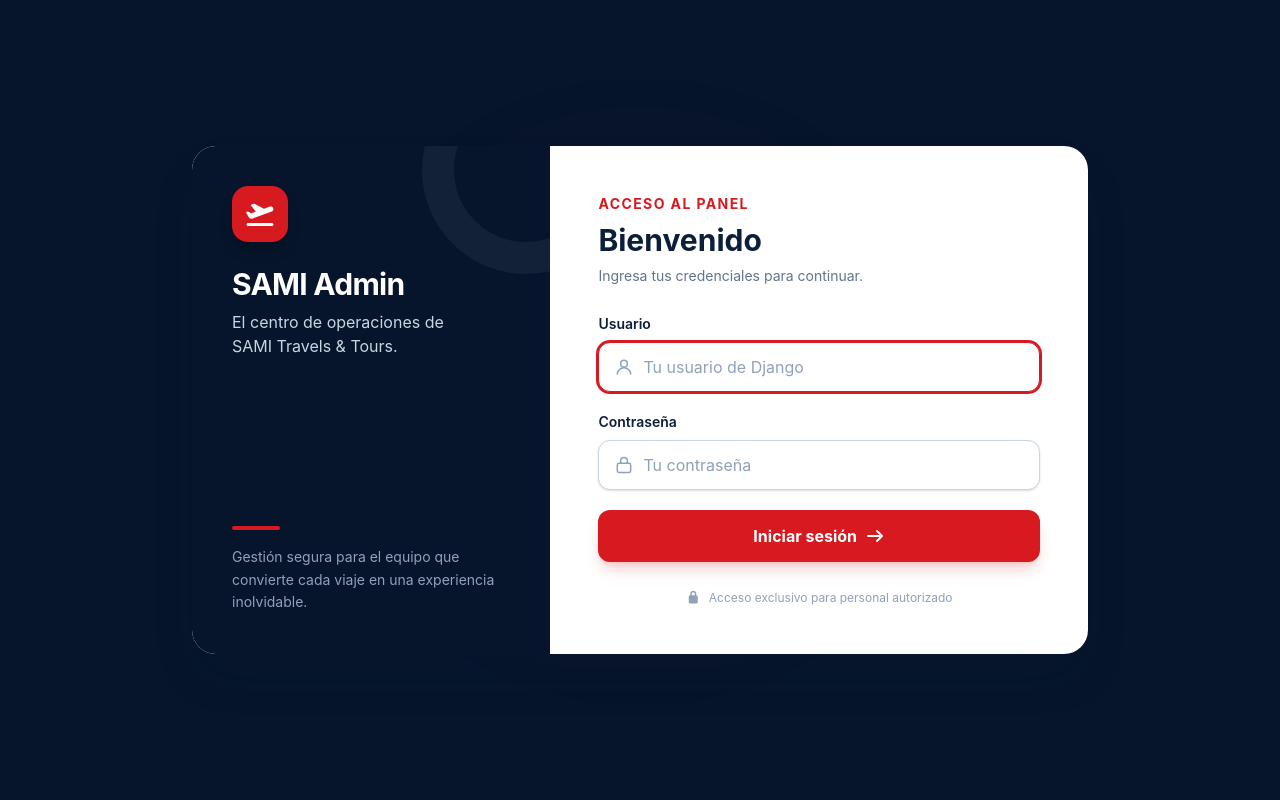
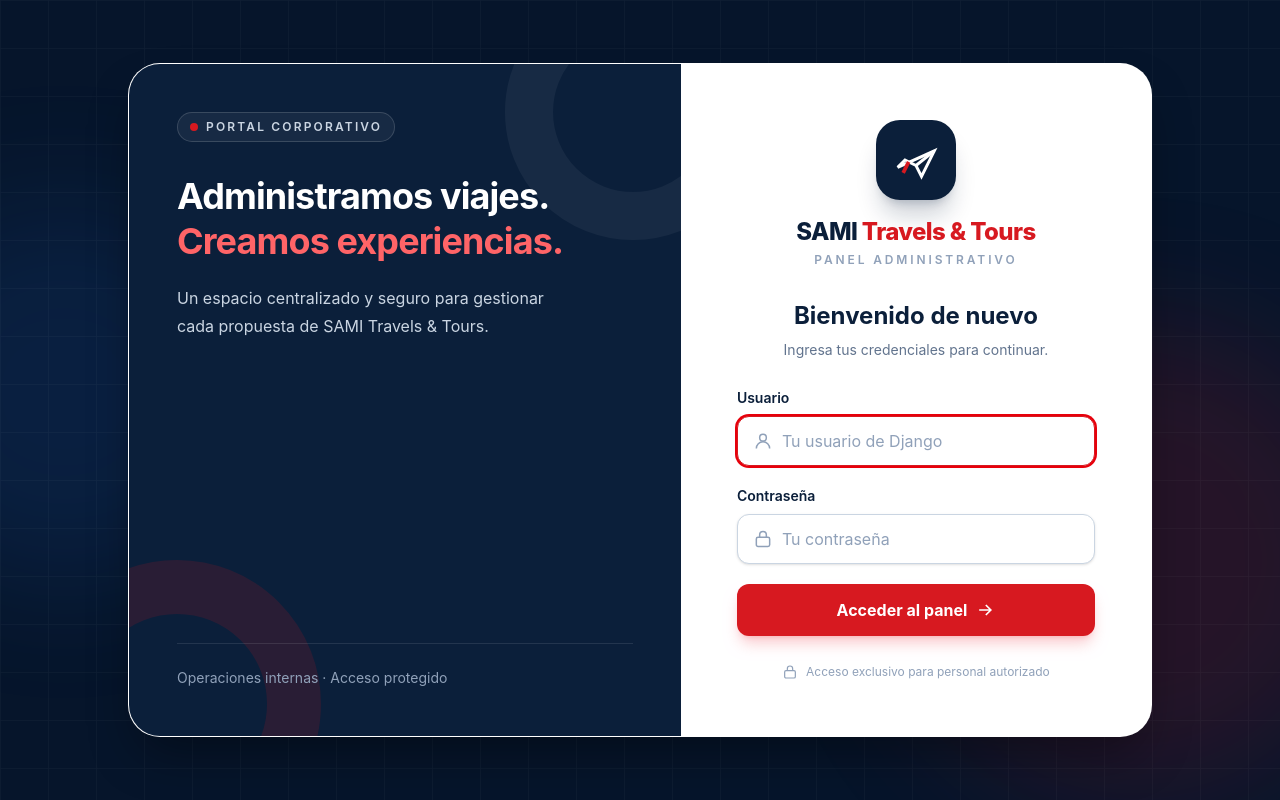
Before and after one commit to JaimeBerrios/SAMI-Travels---Tours-App, a Django app: page /sami-admin/login/?next=/sami-admin/cotizaciones/1/pdf/ in a window 1280 px wide. Run offline with Django 4.2, Linux system fonts and the light colour scheme.

Commit message:
ui: polish login, actions and fix PDF rendering

```diff
--- a/sami_admin/forms.py
+++ b/sami_admin/forms.py
@@ -57,7 +57,7 @@ class SamiAdminAuthenticationForm(AuthenticationForm):
                     "block w-full rounded-xl border border-slate-300 bg-white "
                     "py-3 pl-11 pr-4 text-brand-navy shadow-sm outline-none transition "
                     "placeholder:text-slate-400 focus:border-brand-red "
-                    "focus:ring-2 focus:ring-brand-red"
+                    "focus:ring-2 focus:ring-red-600"
                 ),
             }
         ),
@@ -73,7 +73,7 @@ class SamiAdminAuthenticationForm(AuthenticationForm):
                     "block w-full rounded-xl border border-slate-300 bg-white "
                     "py-3 pl-11 pr-4 text-brand-navy shadow-sm outline-none transition "
                     "placeholder:text-slate-400 focus:border-brand-red "
-                    "focus:ring-2 focus:ring-brand-red"
+                    "focus:ring-2 focus:ring-red-600"
                 ),
             }
         ),
--- a/sami_admin/templates/sami_admin/login.html
+++ b/sami_admin/templates/sami_admin/login.html
@@ -7,43 +7,49 @@
     <meta name="robots" content="noindex,nofollow">
     <title>Iniciar sesión | SAMI Admin</title>
     <link rel="stylesheet" href="{% static 'css/dist/styles.css' %}">
-    <link rel="preconnect" href="https://cdnjs.cloudflare.com" crossorigin>
-    <link rel="stylesheet" href="https://cdnjs.cloudflare.com/ajax/libs/font-awesome/7.3.0/css/all.min.css" referrerpolicy="no-referrer">
 </head>
-<body class="min-h-screen bg-brand-navy-dark antialiased">
-    <main class="relative grid min-h-screen place-items-center overflow-hidden px-4 py-10">
+<body class="min-h-screen bg-slate-950 text-slate-900 antialiased">
+    <main class="relative flex min-h-screen items-center justify-center overflow-hidden px-4 py-8 sm:px-6 lg:px-8">
         <div class="absolute inset-0 bg-brand-navy-dark" aria-hidden="true"></div>
-        <div class="absolute left-1/2 top-1/4 size-96 -translate-x-1/2 rounded-full bg-brand-red/15 blur-3xl" aria-hidden="true"></div>
+        <div class="absolute -left-32 top-1/4 size-96 rounded-full bg-blue-500/10 blur-3xl" aria-hidden="true"></div>
+        <div class="absolute -right-24 bottom-0 size-[30rem] rounded-full bg-brand-red/15 blur-3xl" aria-hidden="true"></div>
+        <div class="absolute inset-0 opacity-[.035]" style="background-image: linear-gradient(rgba(255,255,255,.8) 1px, transparent 1px), linear-gradient(90deg, rgba(255,255,255,.8) 1px, transparent 1px); background-size: 48px 48px;" aria-hidden="true"></div>
 
-        <section class="relative grid w-full max-w-4xl overflow-hidden rounded-3xl bg-white shadow-2xl shadow-brand-navy/20 md:grid-cols-5">
-            <div class="relative overflow-hidden bg-brand-navy-dark px-8 py-10 text-white md:col-span-2 md:flex md:flex-col md:justify-between md:p-10">
-                <div class="absolute -right-20 -top-20 size-52 rounded-full border-[32px] border-white/5" aria-hidden="true"></div>
+        <section class="relative grid w-full max-w-5xl overflow-hidden rounded-[2rem] border border-white/10 bg-white shadow-2xl shadow-black/40 lg:grid-cols-[1.08fr_.92fr]">
+            <div class="relative hidden overflow-hidden bg-brand-navy p-12 text-white lg:flex lg:flex-col lg:justify-between">
+                <div class="absolute -right-20 -top-20 size-64 rounded-full border-[48px] border-white/5" aria-hidden="true"></div>
+                <div class="absolute -bottom-28 -left-24 size-72 rounded-full border-[54px] border-brand-red/15" aria-hidden="true"></div>
                 <div class="relative">
-                    <span class="grid size-14 place-items-center rounded-2xl bg-brand-red text-2xl shadow-lg shadow-black/20"><i class="fa-solid fa-plane-departure"></i></span>
-                    <h1 class="mt-6 text-3xl font-bold tracking-tight">SAMI Admin</h1>
-                    <p class="mt-2 text-slate-300">El centro de operaciones de<br>SAMI Travels & Tours.</p>
+                    <span class="inline-flex items-center gap-2 rounded-full border border-white/15 bg-white/5 px-3 py-1.5 text-xs font-semibold uppercase tracking-[.18em] text-slate-300"><span class="size-2 rounded-full bg-brand-red"></span>Portal corporativo</span>
+                    <h1 class="mt-8 max-w-md text-4xl font-bold leading-tight tracking-tight">Administramos viajes.<br><span class="text-red-400">Creamos experiencias.</span></h1>
+                    <p class="mt-5 max-w-sm text-base leading-7 text-slate-300">Un espacio centralizado y seguro para gestionar cada propuesta de SAMI Travels & Tours.</p>
                 </div>
-                <div class="relative mt-10 hidden md:block">
-                    <div class="h-1 w-12 rounded-full bg-brand-red"></div>
-                    <p class="mt-4 text-sm leading-relaxed text-slate-400">Gestión segura para el equipo que convierte cada viaje en una experiencia inolvidable.</p>
-                </div>
+                <div class="relative border-t border-white/10 pt-6"><p class="text-sm text-slate-400">Operaciones internas · Acceso protegido</p></div>
             </div>
 
-            <div class="px-7 py-9 sm:px-10 md:col-span-3 md:p-12">
-                <p class="text-sm font-bold uppercase tracking-widest text-brand-red">Acceso al panel</p>
-                <h2 class="mt-2 text-3xl font-bold text-brand-navy">Bienvenido</h2>
-                <p class="mt-2 text-sm text-slate-500">Ingresa tus credenciales para continuar.</p>
+            <div class="flex flex-col justify-center px-7 py-10 sm:px-12 lg:px-14 lg:py-14">
+                <div class="mx-auto w-full max-w-sm">
+                    <div class="text-center">
+                        <div class="mx-auto grid size-20 place-items-center rounded-3xl bg-brand-navy shadow-xl shadow-brand-navy/20">
+                            <svg class="size-11 text-white" viewBox="0 0 24 24" fill="none" stroke="currentColor" stroke-width="1.6" aria-hidden="true"><path d="m2 16 20-9-7 14-3-6-6-3Z"/><path d="m12 15 10-8"/><path d="M8 13 5 19" stroke="#D71920" stroke-width="2"/></svg>
+                        </div>
+                        <p class="mt-4 text-2xl font-extrabold tracking-tight text-brand-navy">SAMI <span class="text-brand-red">Travels & Tours</span></p>
+                        <p class="mt-1 text-xs font-semibold uppercase tracking-[.24em] text-slate-400">Panel administrativo</p>
+                        <h2 class="mt-8 text-2xl font-bold text-brand-navy">Bienvenido de nuevo</h2>
+                        <p class="mt-2 text-sm text-slate-500">Ingresa tus credenciales para continuar.</p>
+                    </div>
 
-                {% if form.non_field_errors %}<div class="mt-6 rounded-xl border border-brand-red/25 bg-brand-red-soft px-4 py-3 text-sm text-brand-red-dark" role="alert"><div class="flex gap-2"><i class="fa-solid fa-circle-exclamation mt-0.5"></i><div>{% for error in form.non_field_errors %}<p>{{ error }}</p>{% endfor %}</div></div></div>{% endif %}
+                    {% if form.non_field_errors %}<div class="mt-6 rounded-xl border border-red-200 bg-red-50 px-4 py-3 text-sm text-red-700" role="alert">{% for error in form.non_field_errors %}<p>{{ error }}</p>{% endfor %}</div>{% endif %}
 
-                <form method="post" action="{% url 'sami_admin:login' %}" class="mt-7 space-y-5">
-                    {% csrf_token %}
-                    {% if next %}<input type="hidden" name="next" value="{{ next }}">{% endif %}
-                    <div><label for="{{ form.username.id_for_label }}" class="mb-2 block text-sm font-semibold text-brand-navy">{{ form.username.label }}</label><div class="relative"><svg class="pointer-events-none absolute left-4 top-1/2 size-5 -translate-y-1/2 text-slate-400" viewBox="0 0 24 24" fill="none" stroke="currentColor" stroke-width="1.8" aria-hidden="true"><circle cx="12" cy="8" r="4"/><path d="M4 21a8 8 0 0 1 16 0"/></svg>{{ form.username }}</div>{% for error in form.username.errors %}<p class="mt-1 text-sm text-brand-red">{{ error }}</p>{% endfor %}</div>
-                    <div><label for="{{ form.password.id_for_label }}" class="mb-2 block text-sm font-semibold text-brand-navy">{{ form.password.label }}</label><div class="relative"><svg class="pointer-events-none absolute left-4 top-1/2 size-5 -translate-y-1/2 text-slate-400" viewBox="0 0 24 24" fill="none" stroke="currentColor" stroke-width="1.8" aria-hidden="true"><rect x="4" y="10" width="16" height="11" rx="2"/><path d="M8 10V7a4 4 0 0 1 8 0v3"/></svg>{{ form.password }}</div>{% for error in form.password.errors %}<p class="mt-1 text-sm text-brand-red">{{ error }}</p>{% endfor %}</div>
-                    <button type="submit" class="flex w-full items-center justify-center gap-2 rounded-xl bg-brand-red px-5 py-3.5 font-bold text-white shadow-lg shadow-brand-red/20 transition hover:-translate-y-0.5 hover:bg-brand-red-dark focus:outline-none focus:ring-4 focus:ring-brand-red/25"><span>Iniciar sesión</span><i class="fa-solid fa-arrow-right"></i></button>
-                </form>
-                <p class="mt-7 flex items-center justify-center gap-2 text-center text-xs text-slate-400"><i class="fa-solid fa-lock"></i>Acceso exclusivo para personal autorizado</p>
+                    <form method="post" action="{% url 'sami_admin:login' %}" class="mt-7 space-y-5">
+                        {% csrf_token %}
+                        {% if next %}<input type="hidden" name="next" value="{{ next }}">{% endif %}
+                        <div><label for="{{ form.username.id_for_label }}" class="mb-2 block text-sm font-semibold text-brand-navy">{{ form.username.label }}</label><div class="relative"><svg class="pointer-events-none absolute left-4 top-1/2 size-5 -translate-y-1/2 text-slate-400" viewBox="0 0 24 24" fill="none" stroke="currentColor" stroke-width="1.8" aria-hidden="true"><circle cx="12" cy="8" r="4"/><path d="M4 21a8 8 0 0 1 16 0"/></svg>{{ form.username }}</div>{% for error in form.username.errors %}<p class="mt-1 text-sm text-red-600">{{ error }}</p>{% endfor %}</div>
+                        <div><label for="{{ form.password.id_for_label }}" class="mb-2 block text-sm font-semibold text-brand-navy">{{ form.password.label }}</label><div class="relative"><svg class="pointer-events-none absolute left-4 top-1/2 size-5 -translate-y-1/2 text-slate-400" viewBox="0 0 24 24" fill="none" stroke="currentColor" stroke-width="1.8" aria-hidden="true"><rect x="4" y="10" width="16" height="11" rx="2"/><path d="M8 10V7a4 4 0 0 1 8 0v3"/></svg>{{ form.password }}</div>{% for error in form.password.errors %}<p class="mt-1 text-sm text-red-600">{{ error }}</p>{% endfor %}</div>
+                        <button type="submit" class="group flex w-full items-center justify-center gap-2 rounded-xl bg-brand-red px-5 py-3.5 font-bold text-white shadow-lg shadow-red-600/20 transition duration-200 hover:-translate-y-0.5 hover:bg-red-700 hover:shadow-xl focus:outline-none focus:ring-2 focus:ring-red-600 focus:ring-offset-2"><span>Acceder al panel</span><svg class="size-5 transition group-hover:translate-x-1" viewBox="0 0 24 24" fill="none" stroke="currentColor" stroke-width="2" aria-hidden="true"><path d="M5 12h14m-6-6 6 6-6 6"/></svg></button>
+                    </form>
+                    <p class="mt-7 flex items-center justify-center gap-2 text-center text-xs text-slate-400"><svg class="size-4" viewBox="0 0 24 24" fill="none" stroke="currentColor" stroke-width="1.8" aria-hidden="true"><rect x="4" y="10" width="16" height="11" rx="2"/><path d="M8 10V7a4 4 0 0 1 8 0v3"/></svg>Acceso exclusivo para personal autorizado</p>
+                </div>
             </div>
         </section>
     </main>
--- a/sami_admin/views.py
+++ b/sami_admin/views.py
@@ -173,7 +173,8 @@ def quotation_pdf(request, quotation_id):
         },
         request=request,
     )
-    pdf = generate_quotation_pdf(html, request.build_absolute_uri("/"))
+    base_url = request.build_absolute_uri("/")
+    pdf = generate_quotation_pdf(html, base_url=base_url)
     response = HttpResponse(pdf, content_type="application/pdf")
     response["Content-Disposition"] = (
         f'attachment; filename="Cotizacion_SAMI_{quotation.pk}.pdf"'
```
Also changed, not shown: sami_admin/templates/sami_admin/cotizacion_documento.html (+5 -5 lines), sami_admin/templates/sami_admin/cotizacion_list.html (+8 -1 lines), sami_admin/tests.py (+7 -0 lines), theme/static/css/dist/styles.css.
